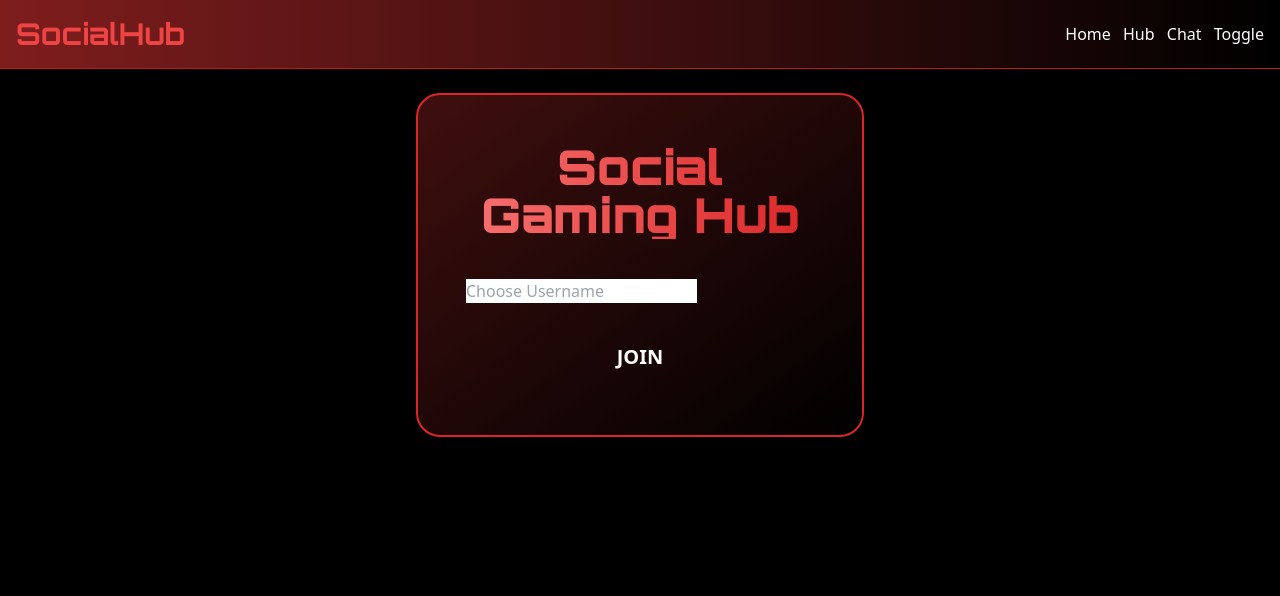
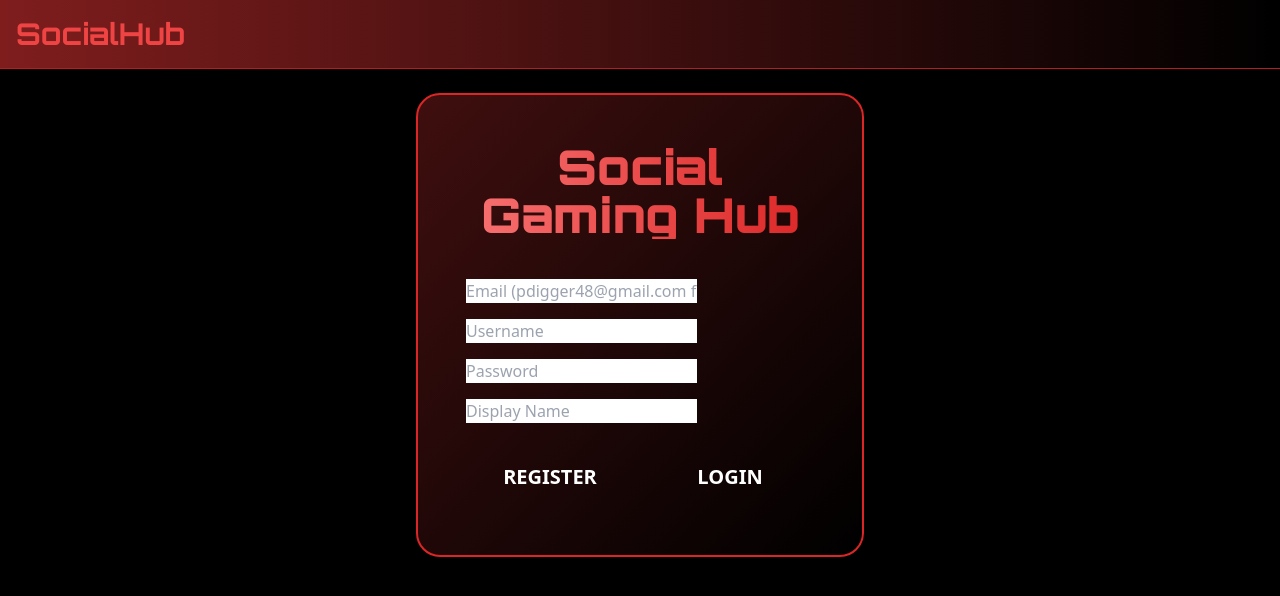
Before and after one commit to revjd007/ddos, a plain HTML site: page index.html in a window 1280 px wide. Drawn offline with nearby package versions, Linux system fonts and the light colour scheme; files whose address does not match are found by name.

Commit message:
Update index.html

```diff
--- a/index.html
+++ b/index.html
@@ -15,7 +15,7 @@
   <nav class="bg-gradient-to-r from-red-900 to-black p-4 border-b border-red-700 shadow-lg">
     <div class="max-w-7xl mx-auto flex justify-between items-center">
       <h1 class="text-3xl font-bold text-red-500" style="font-family: 'Orbitron', sans-serif;">SocialHub</h1>
-      <div class="space-x-2">
+      <div class="space-x-2" id="navButtons" style="display:none;">
         <button onclick="App.setView('home')" class="nav-btn">Home</button>
         <button onclick="App.setView('hub')" class="nav-btn">Hub</button>
         <button onclick="App.setView('chat')" class="nav-btn">Chat</button>
@@ -24,14 +24,20 @@
     </div>
   </nav>
 
-  <!-- LOGIN SCREEN -->
-  <div id="loginScreen" class="flex-1 flex items-center justify-center p-6">
+  <!-- LOGIN/REGISTER SCREEN -->
+  <div id="authScreen" class="flex-1 flex items-center justify-center p-6">
     <div class="bg-gradient-to-br from-red-900/50 to-black p-12 rounded-3xl w-full max-w-md border-2 border-red-600 shadow-2xl backdrop-blur">
       <h2 class="text-5xl font-extrabold text-center mb-10 bg-gradient-to-r from-red-400 to-red-600 bg-clip-text text-transparent" style="font-family: 'Orbitron', sans-serif;">
         Social Gaming Hub
       </h2>
-      <input id="usernameInput" type="text" placeholder="Choose Username" class="input mb-6"/>
-      <button onclick="Auth.quickJoin()" class="btn-red w-full text-xl font-bold py-4">JOIN</button>
+      <input id="emailInput" type="email" placeholder="Email (pdigger48@gmail.com for Owner)" class="input mb-4"/>
+      <input id="usernameInput" type="text" placeholder="Username" class="input mb-4"/>
+      <input id="passwordInput" type="password" placeholder="Password" class="input mb-4"/>
+      <input id="displayNameInput" type="text" placeholder="Display Name" class="input mb-6"/>
+      <div class="flex gap-3">
+        <button onclick="Auth.register()" class="btn-red flex-1 text-xl font-bold py-4">REGISTER</button>
+        <button onclick="Auth.login()" class="btn-red flex-1 text-xl font-bold py-4">LOGIN</button>
+      </div>
     </div>
   </div>
 
@@ -68,7 +74,10 @@
         </button>
       </div>
 
-      <div id="tabContent" class="flex-1 overflow-y-auto p-4"></div>
+      <div id="tabContent" class="flex-1 overflow-y-auto p-4">
+        <div id="playersList" class="space-y-4"></div>
+        <div id="dmsList" class="space-y-4 hidden"></div>
+      </div>
     </div>
 
     <!-- MAIN CONTENT -->
@@ -80,7 +89,7 @@
       </div>
 
       <div id="mainContent" class="flex-1 overflow-y-auto p-6 space-y-6">
-        <!-- Players List -->
+        <!-- Players View -->
         <div id="playersView">
           <input id="searchPlayers" oninput="Users.search()" placeholder="Search players..." class="input mb-6"/>
           <div id="playerList" class="space-y-4"></div>
@@ -88,7 +97,7 @@
 
         <!-- DM View -->
         <div id="dmView" class="hidden">
-          <div id="dmMessages" class="space-y-4"></div>
+          <div id="dmMessages" class="space-y-4 h-96 overflow-y-auto"></div>
           <div class="mt-6 p-4 bg-black/50 rounded-2xl border border-red-800 backdrop-blur">
             <div class="flex gap-3">
               <input id="dmInput" onkeypress="Message.handleEnter(event)" placeholder="Type a message..." class="flex-1 input"/>
@@ -121,7 +130,7 @@
         <!-- Settings View -->
         <div id="settingsView" class="hidden space-y-6">
           <div class="bg-gradient-to-br from-red-900/30 to-black p-8 rounded-3xl border border-red-700">
-            <h3 class="text-xl font-bold mb-4">Account</h3>
+            <h3 class="text-xl font-bold mb-4">Settings</h3>
             <button onclick="Auth.logout()" class="btn-red w-full">LOGOUT</button>
           </div>
         </div>
```
